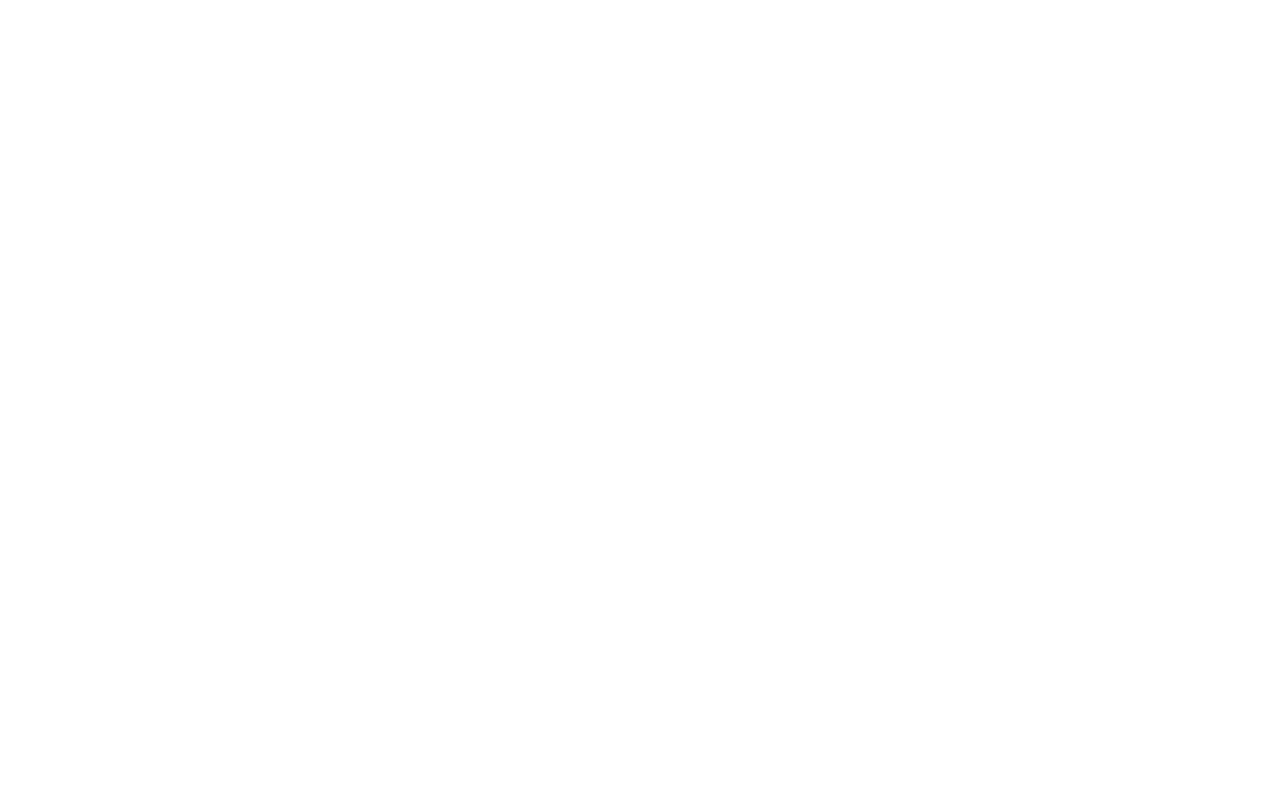
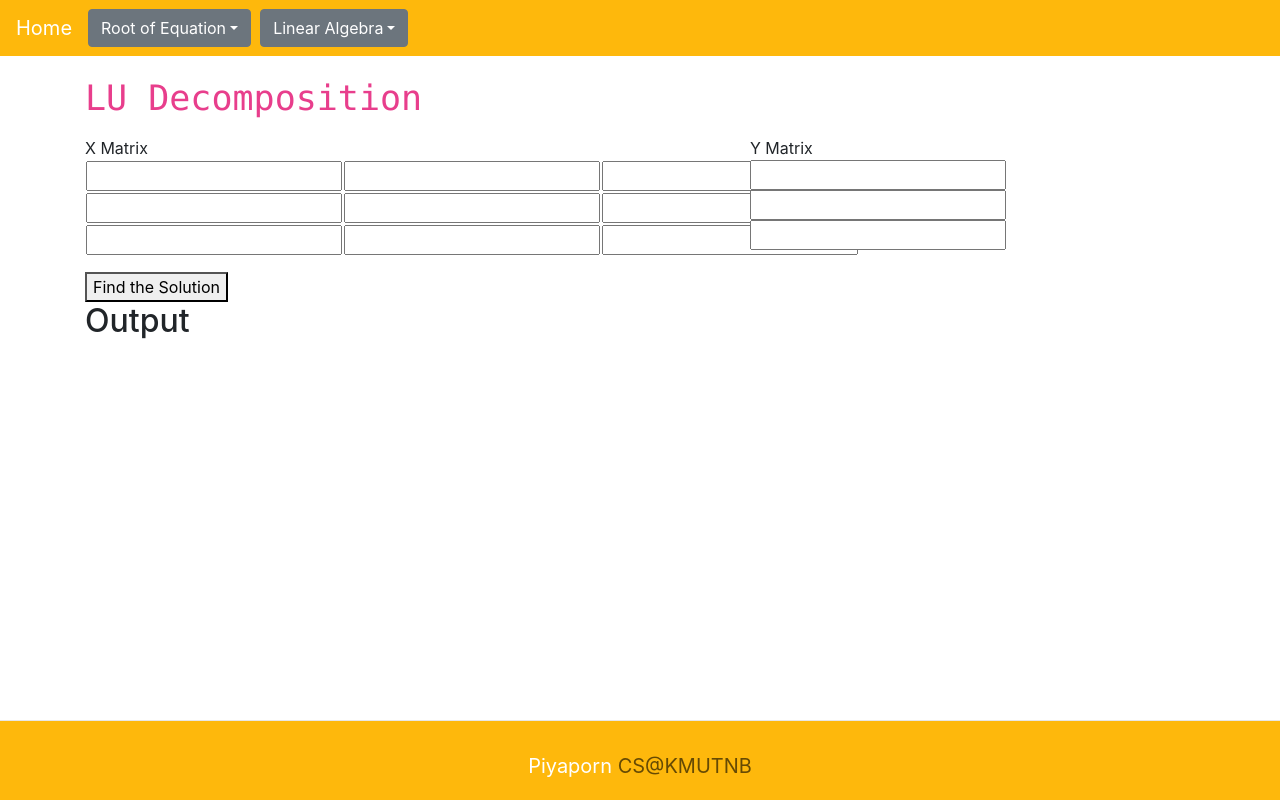
Before and after one commit to Piyaporn14/numerweb, a React (Create React App) app: page /LUDecompose in a window 1280 px wide. Built offline with nearby package versions, Linux system fonts and the light colour scheme.

Commit message:
add LUDecompose

```diff
--- a/src/App.js
+++ b/src/App.js
@@ -23,6 +23,7 @@
 import GaussJordan from './components/LinearAlgebra/GaussJordan';
 import ConjugateGradient from './components/LinearAlgebra/ConjugateGradient';
 import Cholesky from './components/LinearAlgebra/Cholesky';
+import LUDecompose from './components/LinearAlgebra/LUDecompose';
 
 class App extends Component {
 
@@ -42,6 +43,7 @@
           <Route exact path="/GaussJordan" component={GaussJordan} />
           <Route exact path="/ConjugateGradient" component={ConjugateGradient} />
           <Route exact path="/Cholesky" component={Cholesky} />
+          <Route exact path="/LUDecompose" component={LUDecompose} />
         </BrowserRouter>
         </div>
       </div>
--- /dev/null
+++ b/src/components/LinearAlgebra/LUDecompose.js
@@ -0,0 +1,132 @@
+import React, { useState, useEffect } from "react";
+import { Container, Row, Col } from "react-bootstrap";
+import Axios from "axios";
+
+import "../../App.css";
+import Topbar from "../Topbar";
+import Footer from "../Footer";
+
+export default function LUDecompose() {
+  const topic = "LU Decomposition";
+  const [btnState, setBtnState] = useState(false);
+  const [output, setOutput] = useState([]);
+  const [matrixA, setMatrixA] = useState(
+    Array.from({ length: 3 }, () => Array.from({ length: 3 }, () => null))
+  );
+  const [matrixB, setMatrixB] = useState(
+    Array.from({ length: 1 }, () => Array.from({ length: 3 }, () => null))
+  );
+
+  useEffect(() => {
+    document.title = topic;
+  }, []);
+
+  const initialA = (row, column, event) => {
+    let copy = [...matrixA];
+    copy[row][column] = +event.target.value;
+    setMatrixA(copy);
+  };
+
+  const initialB = (row, column, event) => {
+    let copy = [...matrixB];
+    copy[row][column] = +event.target.value;
+    setMatrixB(copy);
+  };
+
+  const handleSubmit = (e) => {
+    if (btnState === false) {
+      e.preventDefault();
+      lu_decompose();
+    }
+  };
+  const lu_decompose = () => {
+    Axios.post("http://localhost:5000/api/LUDecomposeAPI", {
+      matrixA: matrixA,
+      matrixB: matrixB,
+    })
+      .then((res) => {
+        setBtnState(true);
+        setOutput(res.data.out);
+      })
+      .catch((err) => {
+        console.log(err);
+      });
+  };
+
+  return (
+    <div>
+      <Topbar />
+      <p></p>
+      <div>
+        <Container>
+          <h1>
+            <code>{topic}</code>
+          </h1>
+          <p></p>
+          <p></p>
+          <div>
+            <Row>
+              <Col xs="7">
+                X Matrix
+                <table>
+                  <tbody>
+                    {matrixA.map((row, rowIndex) => (
+                      <tr key={rowIndex}>
+                        {row.map((column, columnIndex) => (
+                          <td key={columnIndex}>
+                            <input
+                              type="number"
+                              disabled={btnState}
+                              onChange={(e) =>
+                                initialA(rowIndex, columnIndex, e)
+                              }
+                            />
+                          </td>
+                        ))}
+                      </tr>
+                    ))}
+                  </tbody>
+                </table>
+              </Col>
+
+              <Col xs="5">
+                Y Matrix
+                <table>
+                  <tbody>
+                    {matrixB.map((row, rowIndex) => (
+                      <tr key={rowIndex}>
+                        {row.map((column, columnIndex) => (
+                          <tr key={columnIndex}>
+                            <input
+                              type="number"
+                              disabled={btnState}
+                              onChange={(e) =>
+                                initialB(rowIndex, columnIndex, e)
+                              }
+                            />
+                          </tr>
+                        ))}
+                      </tr>
+                    ))}
+                  </tbody>
+                </table>
+              </Col>
+            </Row>
+          </div>
+          <p></p>
+          <button value="Submit" disabled={btnState} onClick={handleSubmit}>
+            Find the Solution
+          </button>
+
+          <h2>Output</h2>
+          {output.map((item, index) => (
+            <li key={index}>
+              X<sub>{index + 1}</sub> = {item}
+            </li>
+          ))}
+        </Container>
+      </div>
+      <Footer />
+    </div>
+  );
+}
--- a/src/components/Topbar.js
+++ b/src/components/Topbar.js
@@ -43,8 +43,8 @@
                         <DropdownItem href="/GaussElimination" >Gauss Elimination</DropdownItem>
                         <DropdownItem href="/GaussJordan " >Gauss-Jordan Elimination</DropdownItem>
                         <DropdownItem href="/ConjugateGradient" >Conjugate Gradient</DropdownItem>
-                        <DropdownItem href="/Cholesky" >Cholesky Decomposition</DropdownItem>
-                        <DropdownItem href="/Bisection" >LU Decomposition</DropdownItem>
+                        <DropdownItem href="/Cholesky" >Cholesky</DropdownItem>
+                        <DropdownItem href="/LUDecompose" >LUDecompose</DropdownItem>
                         <DropdownItem href="/Bisection" >Gauss-Seidel</DropdownItem>
                         <DropdownItem href="/Bisection" >Jacobi's Method</DropdownItem>
                     </DropdownMenu>
--- a/src/server.js
+++ b/src/server.js
@@ -16,6 +16,7 @@
 const GaussJordanAPI = require('./api/GaussJordanAPI')
 const ConjugateGradientAPI = require('./api/ConjugateGradientAPI')
 const CholeskyAPI = require('./api/CholeskyAPI')
+const LUDecomposeAPI = require('./api/LUDecomposeAPI')
 app.use('/',BisectionAPI);
 app.use('/',FalsePosAPI);
 app.use('/',OnePointAPI);
@@ -26,6 +27,7 @@
 app.use('/',GaussJordanAPI);
 app.use('/',ConjugateGradientAPI);
 app.use('/',CholeskyAPI);
+app.use('/',LUDecomposeAPI);
 app.listen(port, () => console.log("Backend server live on " + port));
 
 
```
Also changed, not shown: src/api/LUDecomposeAPI.js (added, +22 -0 lines).
